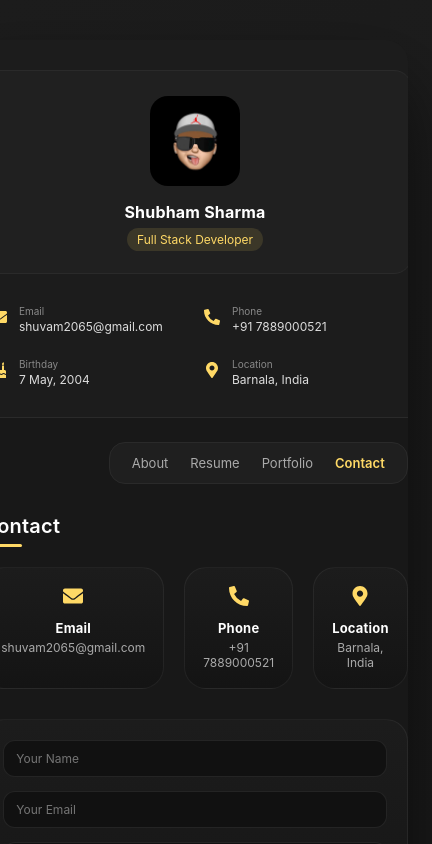
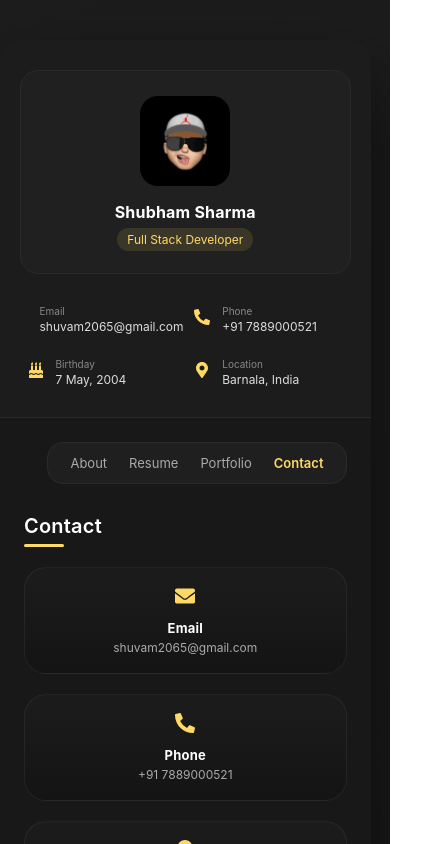
Before and after one commit to blackrexdl/Personal-Portfolio, a React (Create React App) app: page / in a window 390 px wide. Both pictures are taken after a click on the item "Contact". Shown: the top 844 px of the page, 432 px wide, since content can reach past the window. Built offline with nearby package versions, Linux system fonts and the light colour scheme.

Commit message:
`Updated Contact media query css`

```diff
--- a/src/components/Contact/Contact.css
+++ b/src/components/Contact/Contact.css
@@ -70,3 +70,8 @@
   cursor: pointer;
   font-weight: 600;
 }
+@media (max-width: 768px) {
+  .contact-cards {
+    grid-template-columns: 1fr;
+  }
+}
```
